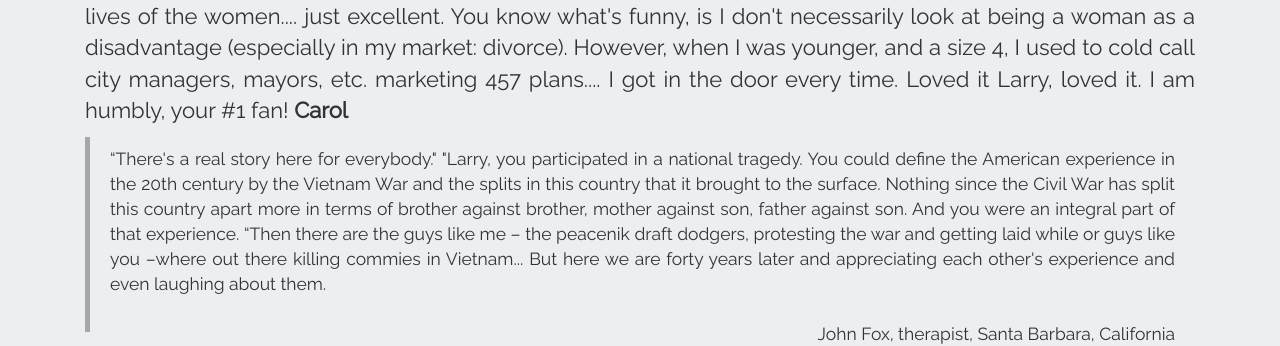
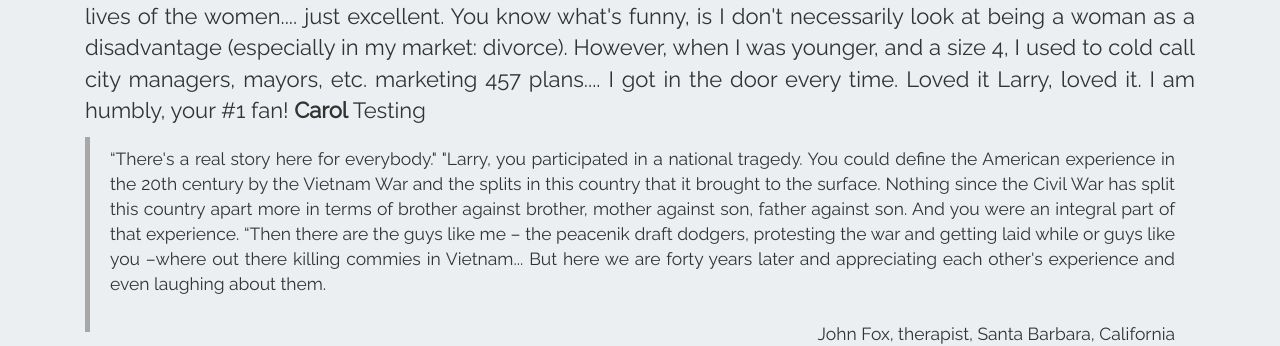
Before and after one commit to larrychambers/larrychambers.github.io, a Jekyll site: the page built from about.md, in a window 1280 px wide and 900 px high, scrolled down 2670 px. Shown: the part 548-894 px from the top of the window. Built offline with Jekyll 4.4.1, drawn with Linux system fonts in a browser that asks for light colours; nearby versions of some CDN libraries.

Commit message:
Update about.md

```diff
--- a/about.md
+++ b/about.md
@@ -77,7 +77,7 @@
 
 
 
-
+<span class="font-size:15px"> Testing </span>
 
 
 
```
